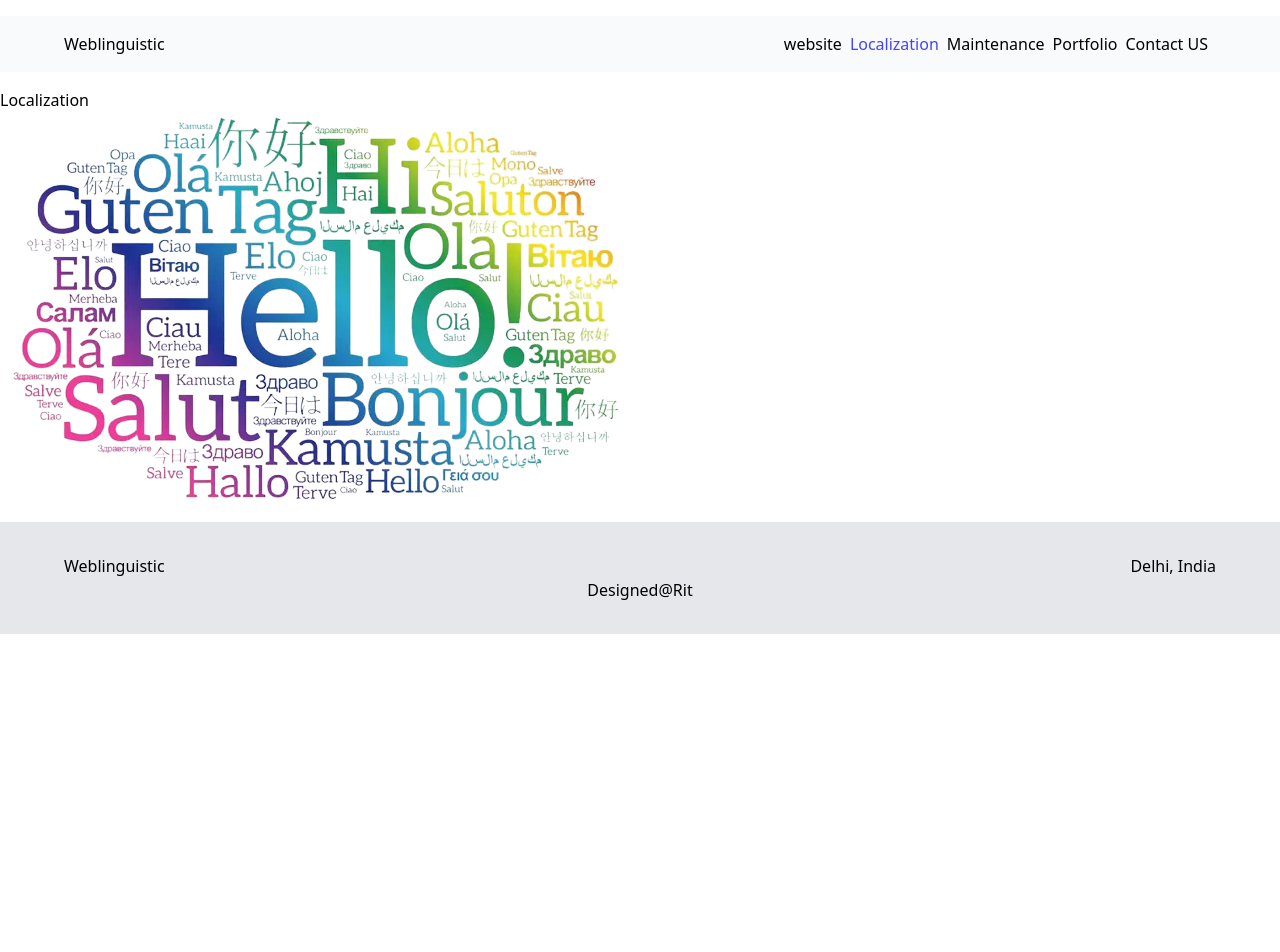
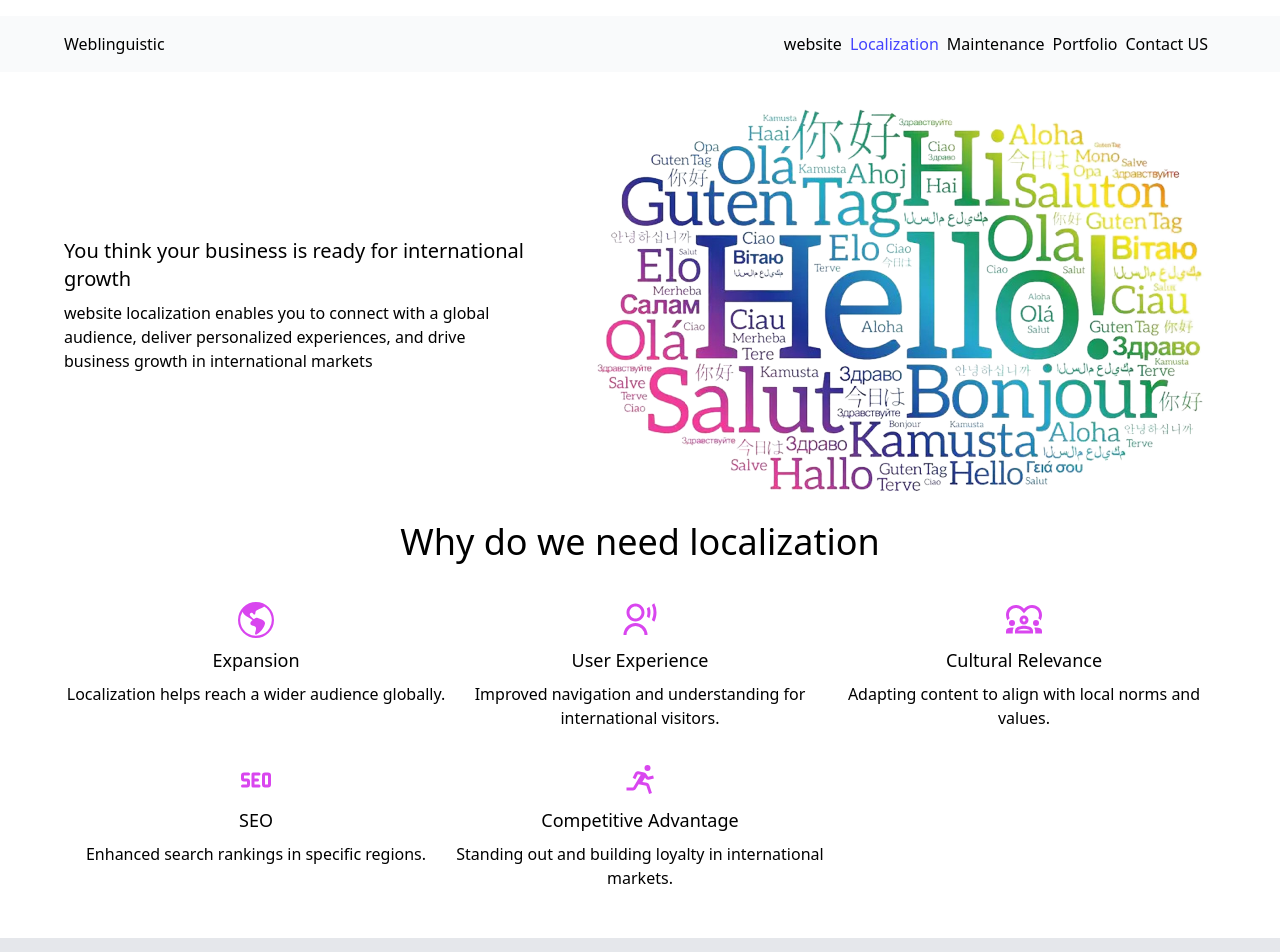
Before and after one commit to rit-kr/Weblinguistic, a React (Create React App) app: page /localization in a window 1280 px wide. Shown: the top 952 px of the page. Before the commit the page ends 800 px from the top, so only its background shows below. Built offline with nearby package versions, Linux system fonts and the light colour scheme.

Commit message:
localization change

```diff
--- a/src/components/Localization.jsx
+++ b/src/components/Localization.jsx
@@ -1,9 +1,57 @@
+import { BsGlobeAmericas } from "react-icons/bs";
+import { RiUserVoiceLine } from "react-icons/ri";
+import { MdOutlineDiversity1 } from "react-icons/md";
+import { TbSeo } from "react-icons/tb";
+import { BiRun } from "react-icons/bi";
+
+
 export default function Localization() {
     return (
         <>
-            <h1>Localization</h1>
-            <div className="hover:translate-y-1">
-                <img src="../../../image/social_language.png" alt="language pic" />
+            <div className="max-w-6xl my-0 mx-auto py-4">
+                <div className="flex justify-between items-center">
+                    <div className="basis-2/5">
+                        <p className="text-xl py-2">You think your business is ready for international growth</p>
+                        <p className="">
+                            website localization enables you to connect with a global audience, deliver personalized experiences, and drive business growth in international markets
+                        </p>
+                    </div>
+                    <div className="">
+                        <img src="../../../image/social_language.png" alt="language pic" />
+                    </div>
+                </div>
+                <div>
+                    <div className="text-center">
+                        <p className="text-4xl my-6">Why do we need localization</p>
+                        <ul className="flex flex-wrap">
+                            <li className="basis-2/6 my-4">
+                                <BsGlobeAmericas className="mx-auto text-4xl text-fuchsia-500" />
+                                <h2 className="text-lg py-2">Expansion</h2>
+                                <p>Localization helps reach a wider audience globally.</p>
+                            </li>
+                            <li className="basis-2/6 my-4">
+                                <RiUserVoiceLine className="mx-auto text-4xl text-fuchsia-500"/>
+                                <h2 className="text-lg py-2">User Experience</h2>
+                                <p>Improved navigation and understanding for international visitors.</p>
+                            </li>
+                            <li className="basis-2/6 my-4">
+                                <MdOutlineDiversity1 className="mx-auto text-4xl text-fuchsia-500"/>
+                                <h2 className="text-lg py-2">Cultural Relevance</h2>
+                                <p>Adapting content to align with local norms and values.</p>
+                            </li>
+                            <li className="basis-2/6 my-4">
+                                <TbSeo className="mx-auto text-4xl text-fuchsia-500"/>
+                                <h2 className="text-lg py-2">SEO</h2>
+                                <p>Enhanced search rankings in specific regions.</p>
+                            </li>
+                            <li className="basis-2/6 my-4">
+                                <BiRun className="mx-auto text-4xl text-fuchsia-500"/>
+                                <h2 className="text-lg py-2">Competitive Advantage</h2>
+                                <p>Standing out and building loyalty in international markets.</p>
+                            </li>
+                        </ul>
+                    </div>
+                </div>
             </div>
         </>
     )
```
